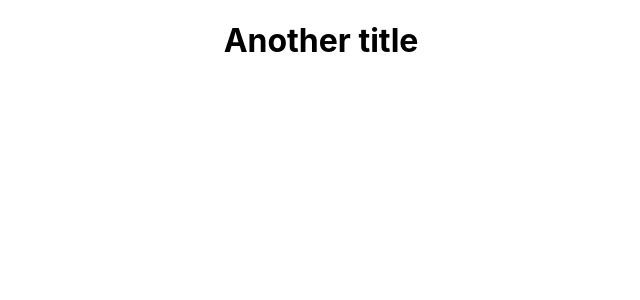
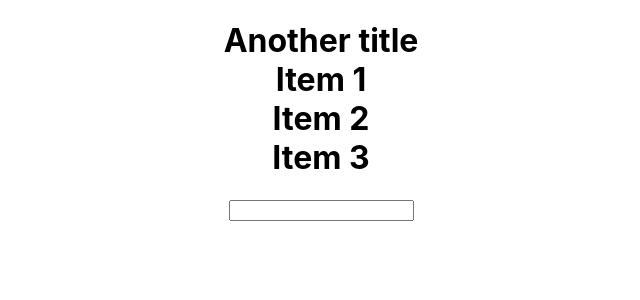
Before and after one commit to zhaojunjie163/myreact, a React (Create React App) app: page / in a window 1280 px wide. Shown: the top 300 px of the page, without its empty margins (319-959 px from the left). Built offline with nearby package versions, Linux system fonts and the light colour scheme.

Commit message:
explore: 1 array 2 input 3 form

```diff
--- a/src/App.js
+++ b/src/App.js
@@ -6,13 +6,39 @@ class App extends Component {
     render() {
         const title = 'This is first line';
         const anotherTitle = 'Another title';
-        return (
-            <div className="App">
-                <h1>
-                    {false ? title : anotherTitle}
-                </h1>
-            </div>
-        );
+        const list = [
+            'Item 1',
+            'Item 2',
+            'Item 3'
+        ];
+        return <div className="App">
+            <h1>
+                {false ? title : anotherTitle}
+
+                {list.map(item => {
+                    return (
+                        <div key={item} onClick={this.onClick}>{item}</div>
+                    );
+                })}
+            </h1>
+            <form onSubmit={this.onSubmit}>
+                <input onChange={this.onChange}></input>
+            </form>
+
+        </div>;
+    }
+
+    onClick() {
+        alert('clicked');
+    }
+
+    onChange(event) {
+        console.log(event.target.value)
+    }
+
+    onSubmit(event) {
+        event.preventDefault();// prevent page from refreshing
+        console.log('submitted!');
     }
 }
 
```
